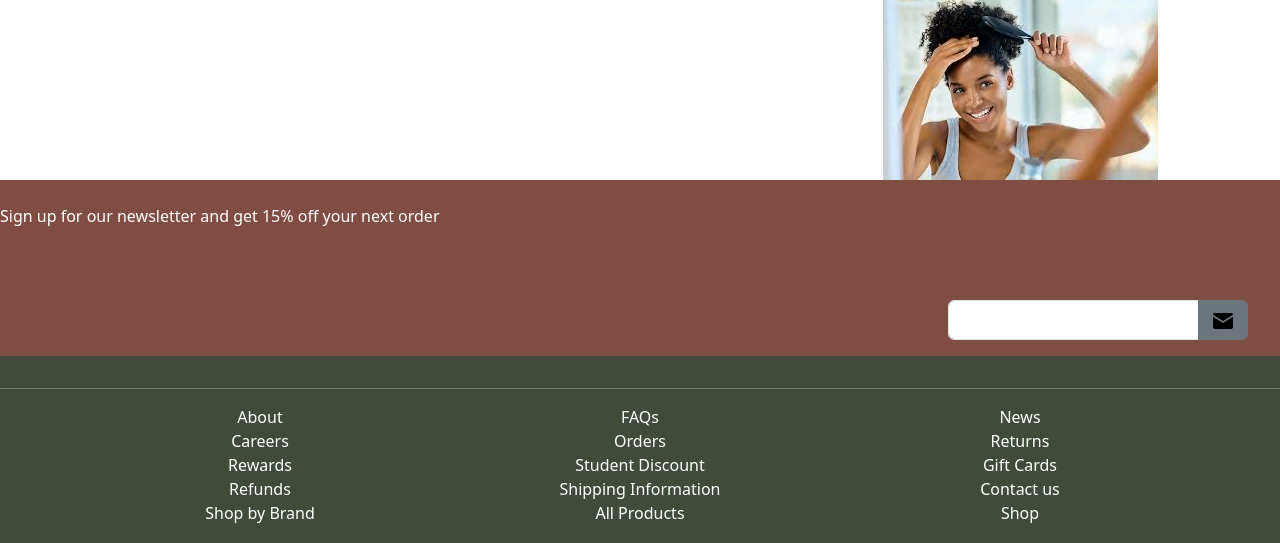
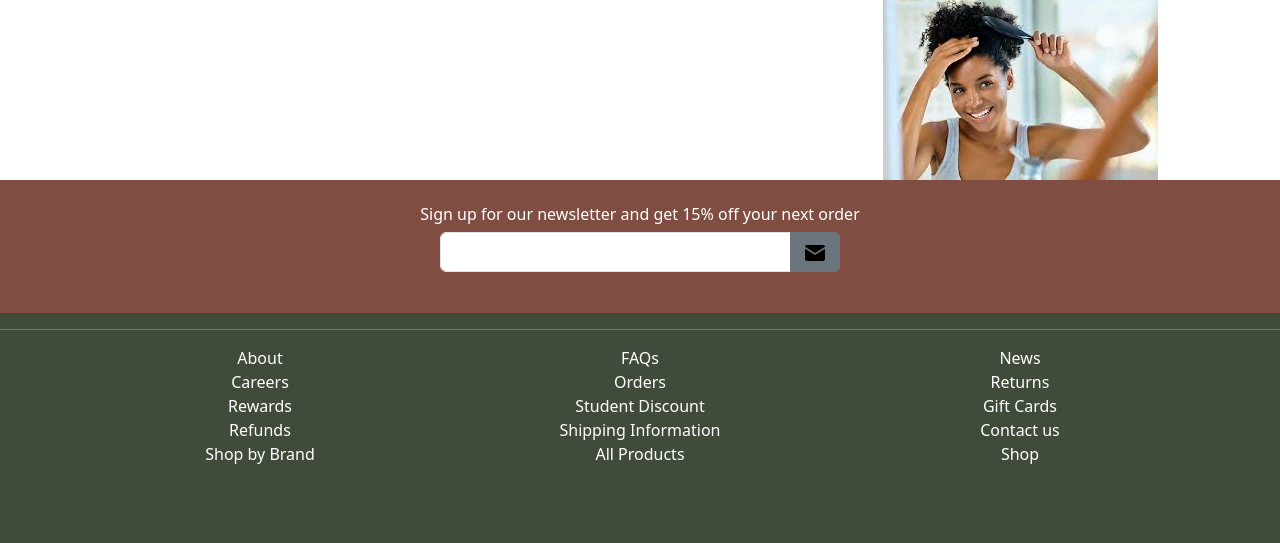
Before and after one commit to MiaMcClure/Detangled, a plain HTML site: page index.html in a window 1280 px wide. Shown: the part 1556-2099 px from the top of the page. Drawn offline with nearby package versions, Linux system fonts and the light colour scheme.

Commit message:
updated footer

```diff
--- a/index.html
+++ b/index.html
@@ -207,24 +207,18 @@
 
 
     <footer class="footer">
-        <!--marketing section-->
-
-        <section class="bottom">
-
-            <div>
-                <br>
-                <p>Sign up for our newsletter and get 15% off your next order</p><br>
-
-                <div class="newsletter-container">
-                    <div class="input-group mb-3" id="newsletter">
-                        <input type="email" class="form-control">
-                        <button class="btn btn-secondary" type="button" id="button-addon1"><img
-                                src="icons/email_icon.png" alt=""></button>
-                    </div>
+        <!--newsletter subscription-->
+        <section>
+            <div class="bottom">
+                <label for="subscribe">
+                    <h6>Sign up for our newsletter and get 15% off your next order</h6>
+                </label>
+                <div class="input-group mb-3" id="newsletter">
+                    <input type="email" class="form-control" name="s">
+                    <button class="btn btn-secondary" type="button" id="button-addon1"><img src="icons/email_icon.png" alt=""></button>
                 </div>
             </div>
         </section>
-
         <!--contact and more-->
         <hr>
         <div class="container text-center">
--- a/style.css
+++ b/style.css
@@ -198,3 +198,18 @@ h4 {
     flex-direction:column;
    }
 }
+
+/*newsletter formatting */
+
+.bottom {
+    display: flex;
+    flex-direction:column;
+    align-items:center;
+    background-color:#7f4d41;
+    padding:25px;
+}
+
+
+#newsletter {
+    width:400px;
+}
```
Also changed, not shown: checkout.html (+9 -14 lines), login.html (+7 -10 lines), products-2.html (+9 -14 lines), products-3.html (+9 -14 lines), products.html (+9 -14 lines), registration.html (+7 -10 lines).
